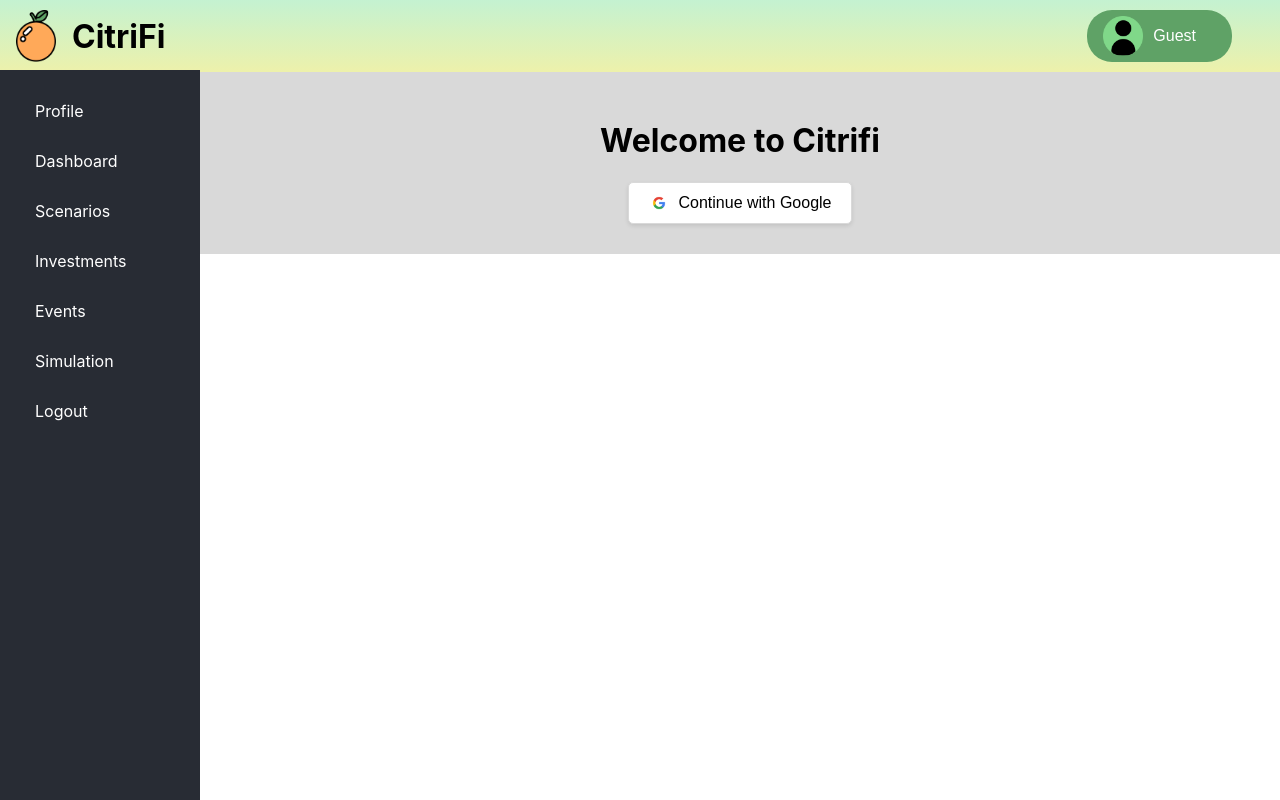
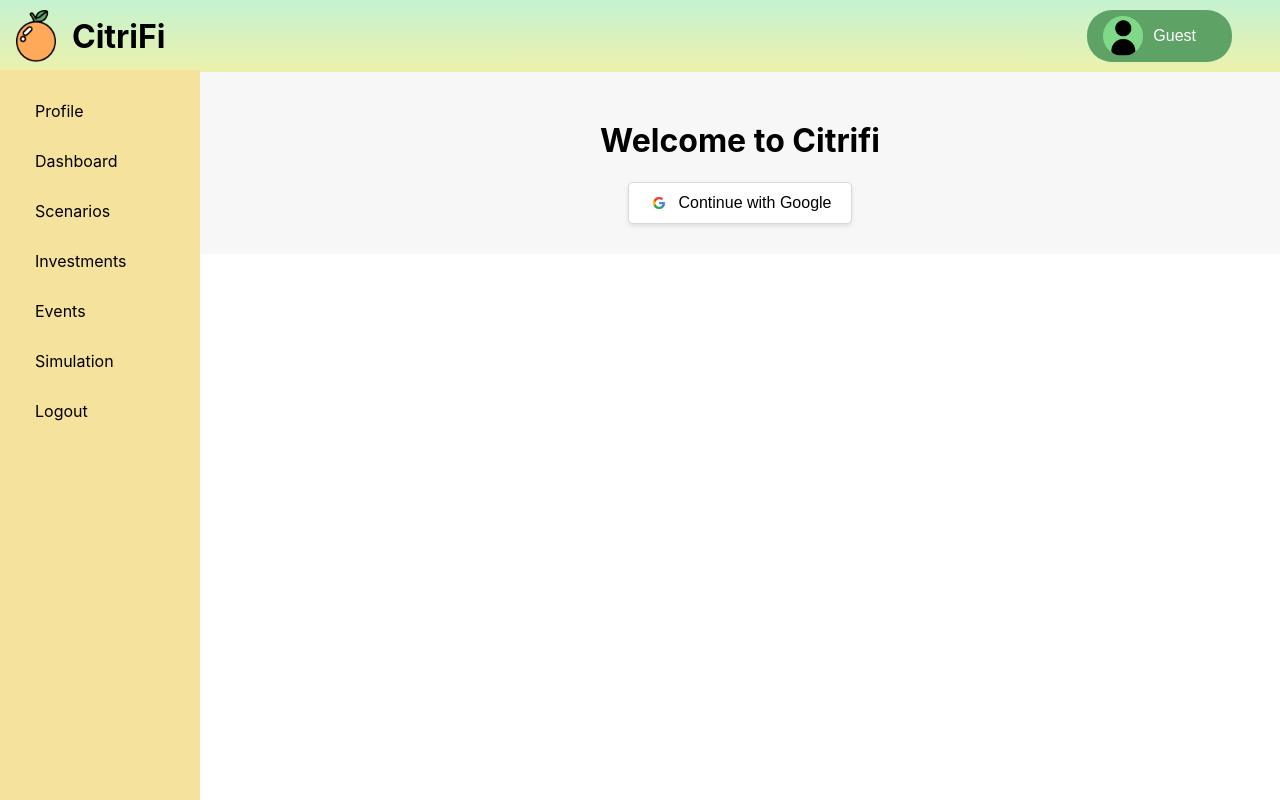
Before and after one commit to Amanda-Ng/Lifetime-Financial-Planner, a React (Create React App) app in the folder client/: page /login in a window 1280 px wide. Built offline with nearby package versions, Linux system fonts and the light colour scheme.

Commit message:
Update colors

```diff
--- a/client/src/App.css
+++ b/client/src/App.css
@@ -4,7 +4,8 @@
   position: fixed;
   left: 0;
   top: 0;
-  background-color: #282c34;
+  /* background-color: #282c34; */
+  background-color: #f5e29d;
   margin-top: 70px;
 }
 
@@ -18,14 +19,14 @@
 }
 
 .sidebar ul li a {
-  color: white;
+  color: black;
   text-decoration: none;
   display: block;
   padding-left: 20px;
 }
 
 .sidebar ul li:hover {
-  background-color: #444;
+  background-color: #3A7D44;
 }
 
 .App {
@@ -37,6 +38,7 @@
   /* Push content right */
   padding: 20px;
   width: auto;
+  min-height: 100vh;
 }
 
 .main-content {
@@ -46,7 +48,7 @@
   justify-content: center;
   /* This will ensure content starts after the header */
   margin-top: 70px;
-  background-color: #D9D9D9;
+  background-color: #f7f7f7;
   /* This will ensure content starts after the sidebar */
   margin-left: 200px;
   padding: 20px;
@@ -54,7 +56,7 @@
   /* Ensures that the content fills the remaining width */
   box-sizing: border-box;
   /* Ensures padding does not affect the width calculation */
-  height: 100%;
+  /* height: 100%; */
   overflow-x: auto;
 }
 
```
